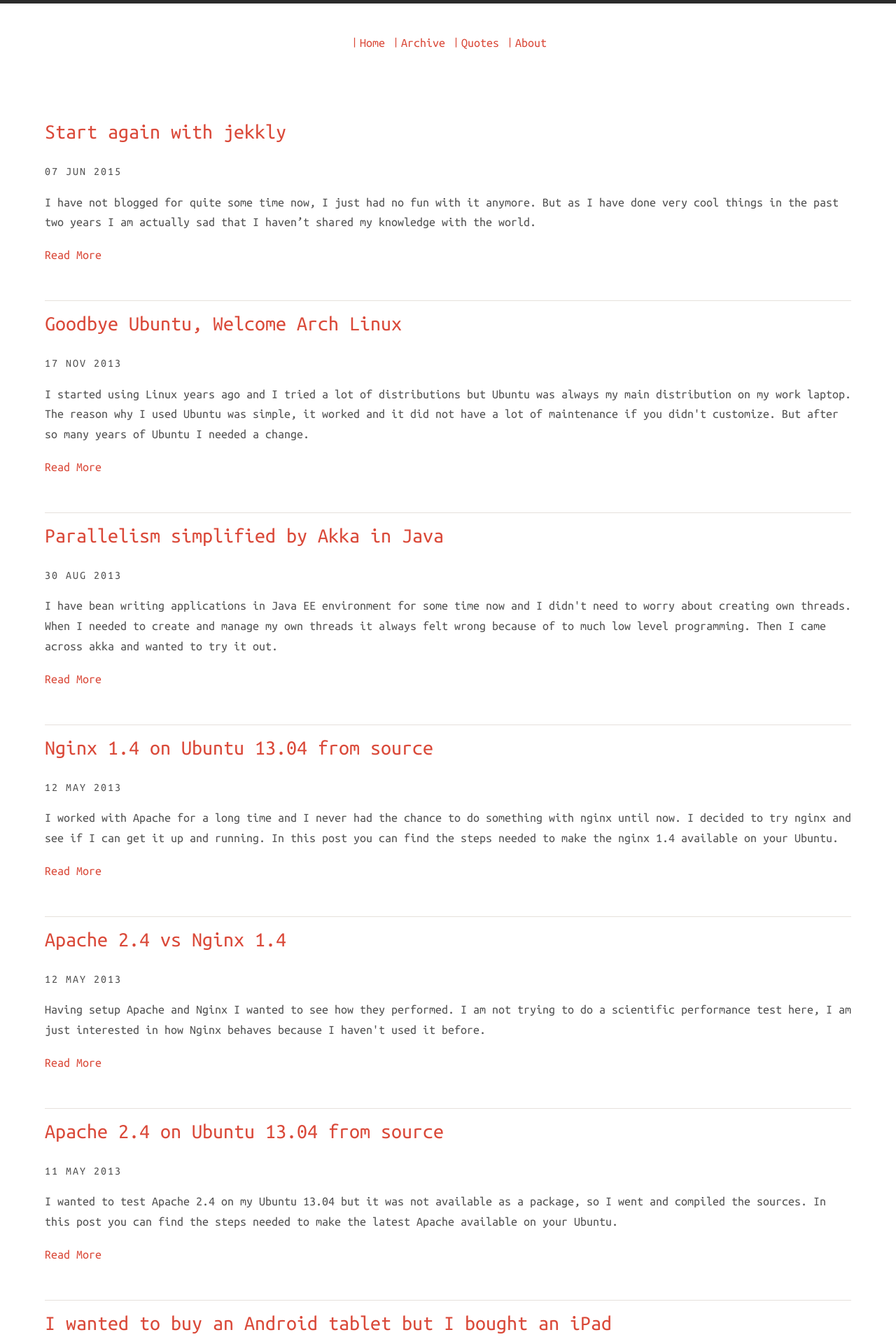
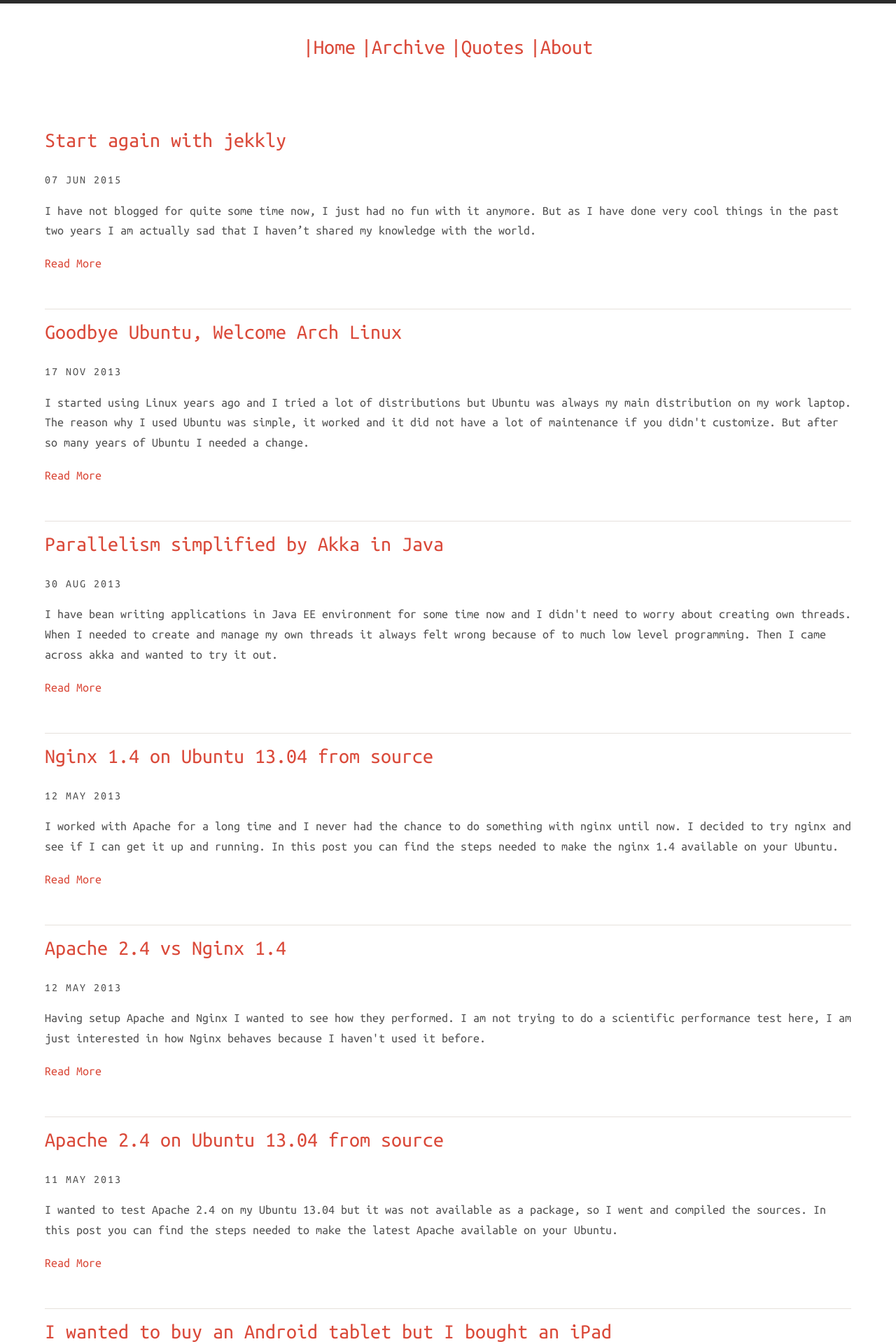
Before and after one commit to arminc/arminc.github.io, a Jekyll site: the page built from index.html, in a window 1280 px wide. Shown: the top 1920 px of the page at 70% size. Built offline with Jekyll 4.4.1, drawn with Linux system fonts in a browser that asks for light colours; nearby versions of some CDN libraries; the list of posts is cut into pages by our own code.

Commit message:
menu bigger

```diff
--- a/assets/css/main.scss
+++ b/assets/css/main.scss
@@ -216,6 +216,9 @@ header.main-header {
     float: left;
     display: inline-block;
     width: 15px;
+    @include MQ(M) {
+      @include font-size(30px);
+    }
   }
 
   ul li a {
@@ -225,7 +228,7 @@ header.main-header {
     padding-bottom:5px;
     @include transition(all, .2s);
     @include MQ(M) {
-      @include font-size(18px);
+      @include font-size(30px);
     }
     &:hover, &:focus, &:active {
       border-bottom-color: inherit;
```
